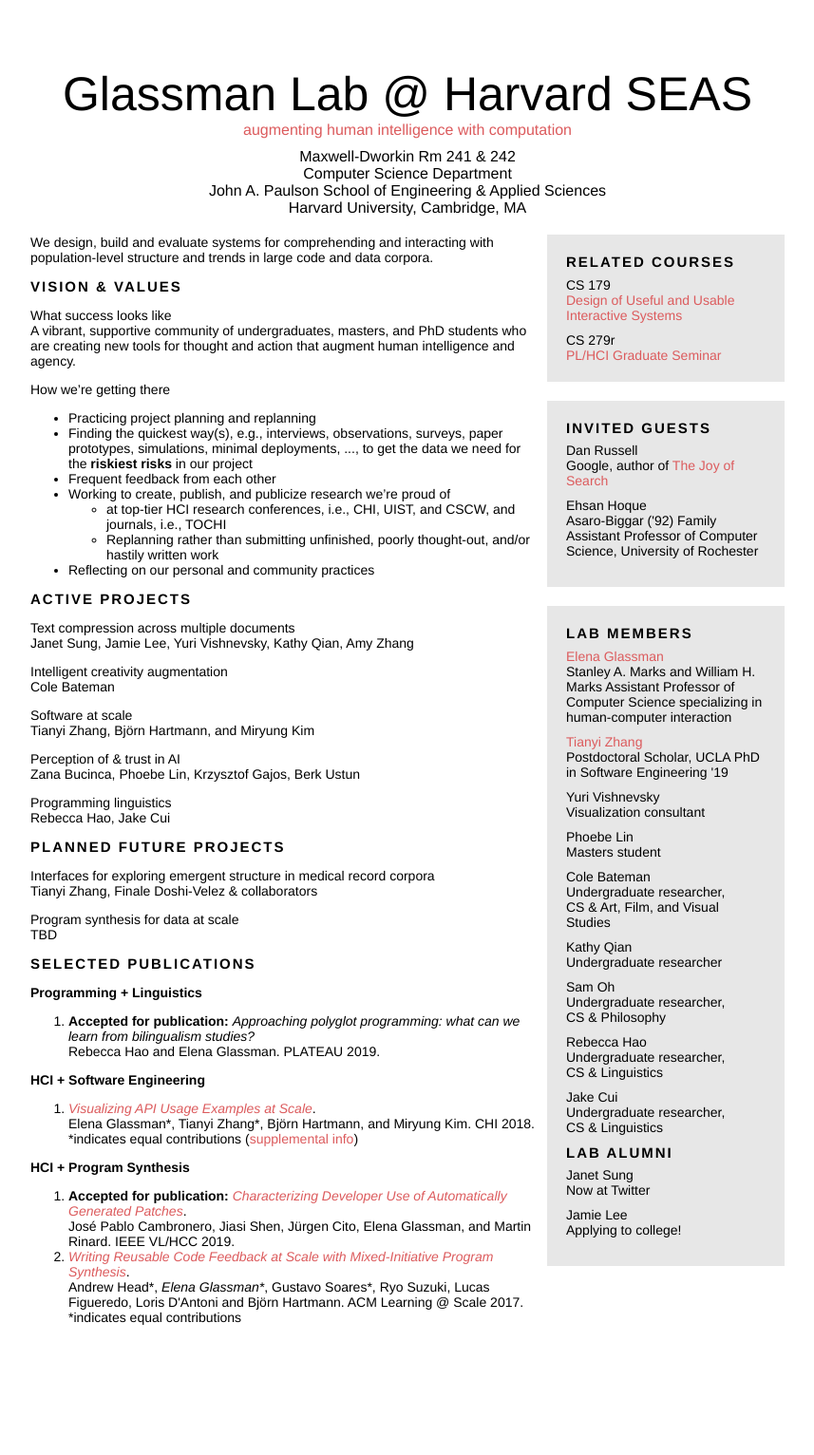
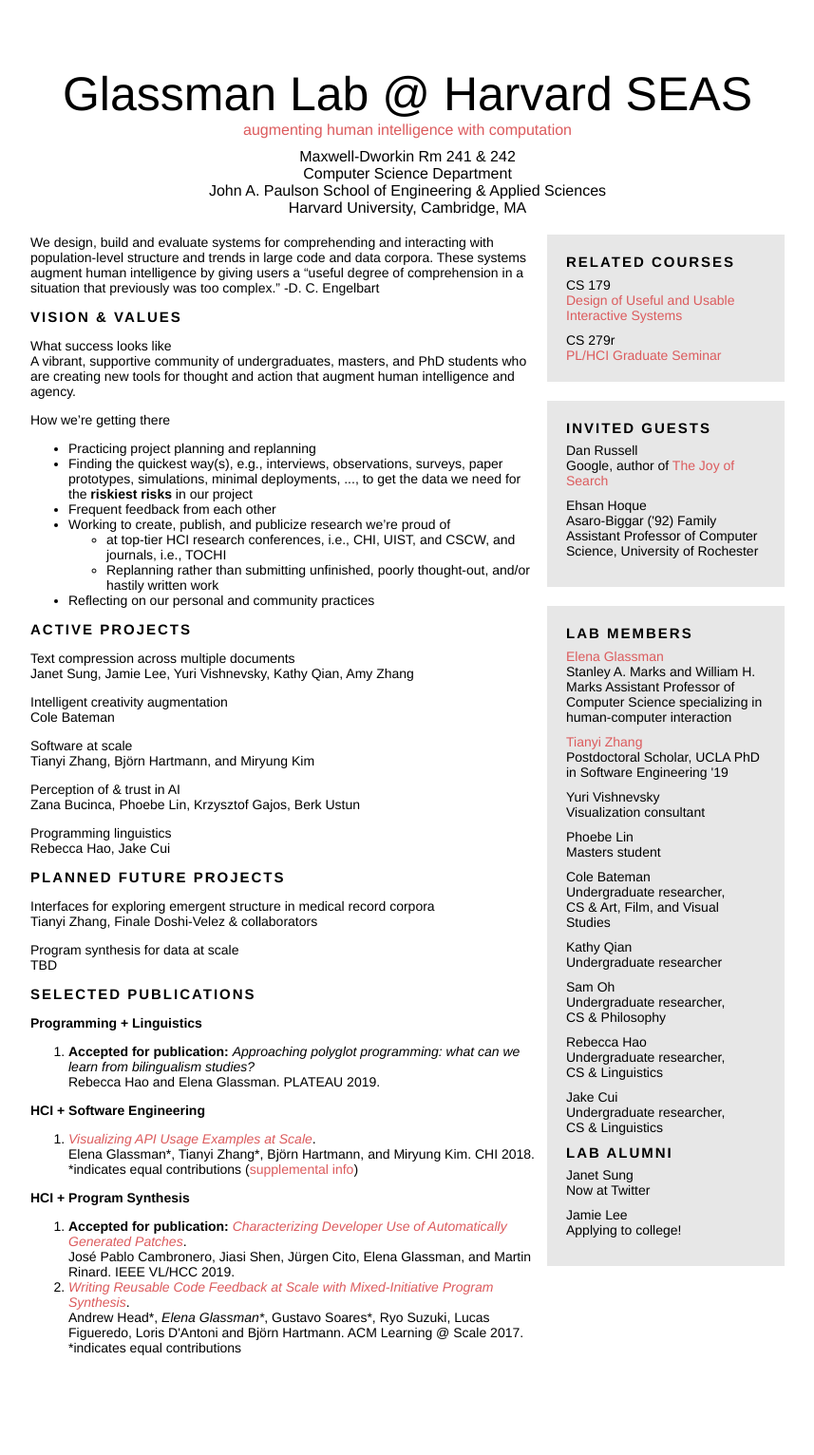
Before and after one commit to eglassman/eglassman.github.io, a Jekyll site: the page built from index.html, in a window 1280 px wide. Shown: the whole page at 95% size, without its empty margins (211-1068 px from the left). Built offline with Jekyll 4.4.1, drawn with Linux system fonts in a browser that asks for light colours; before the commit the page ends 1500 px from its top, so only the background shows below that.

Commit message:
added Englebart quote

```diff
--- a/index.html
+++ b/index.html
@@ -12,6 +12,7 @@
     <div class="no-top-padding">
       <p class="no-top-padding">
       We design, build and evaluate systems for comprehending and interacting with population-level structure and trends in large code and data corpora.
+      These systems augment human intelligence by giving users a “useful degree of comprehension in a situation that previously was too complex.” -D. C. Engelbart
 <!-- This year's course offering co-locates two advanced graduate seminars in HCI (CS 279r) and PL (CS 252r). From HCI, students will learn new design and evaluation methods focused on utility and usability. From PL, students will learn new PL techniques relevant to building user-centric systems.
 Students enrolled in 252r will select and present papers on PL topics including type systems, program synthesis, and metaprogramming. Students enrolled in 279r will select and present systems HCI papers about communicating intent between humans and computers, such as programming by demonstration and representing transformations on large piles of data. Activities will include a small number of lectures, discussion of relevant literature in each field, and a project, in which students from 252r and 279r will work together in groups to propose and carry out research at the intersection of PL and HCI. -->
      </p>
```
